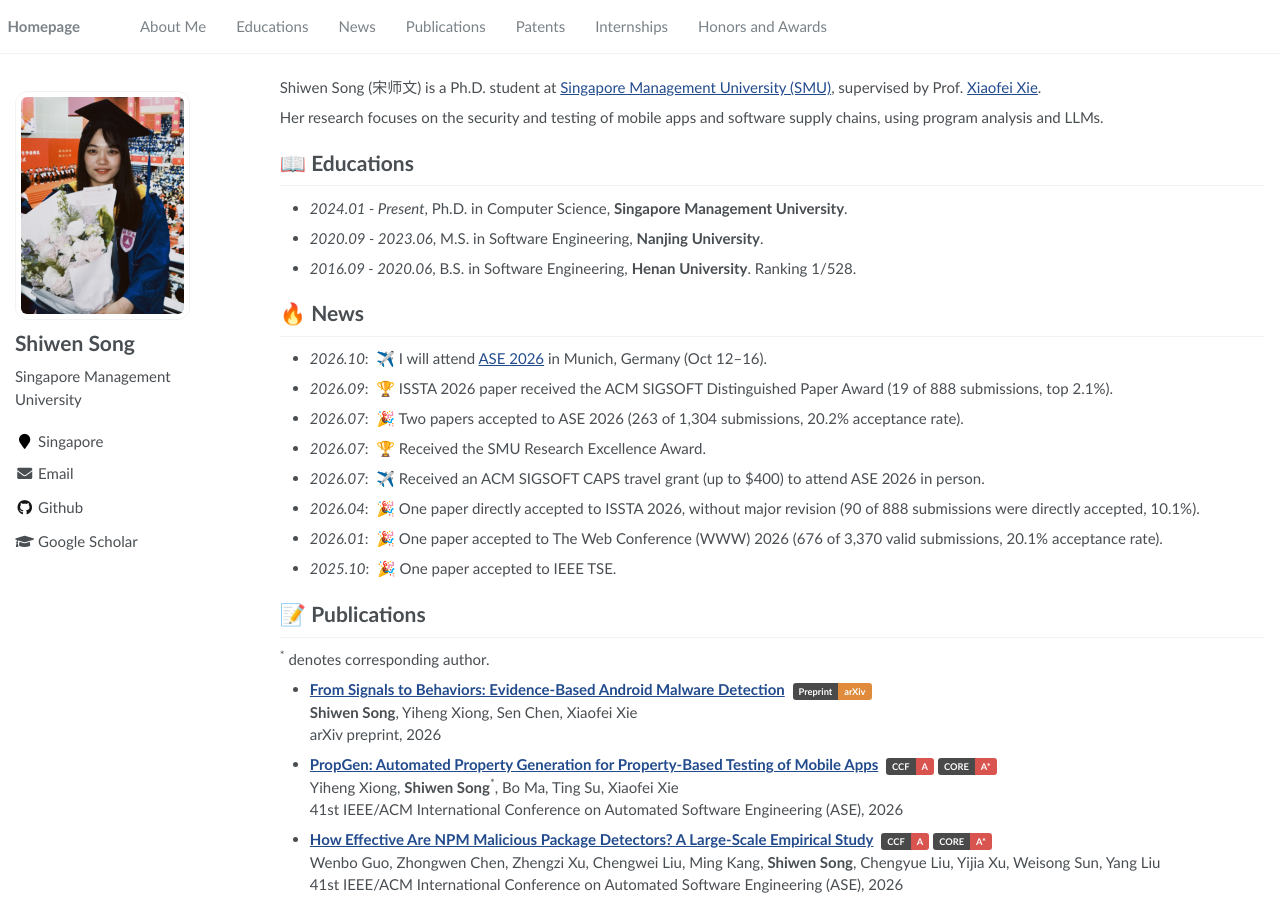
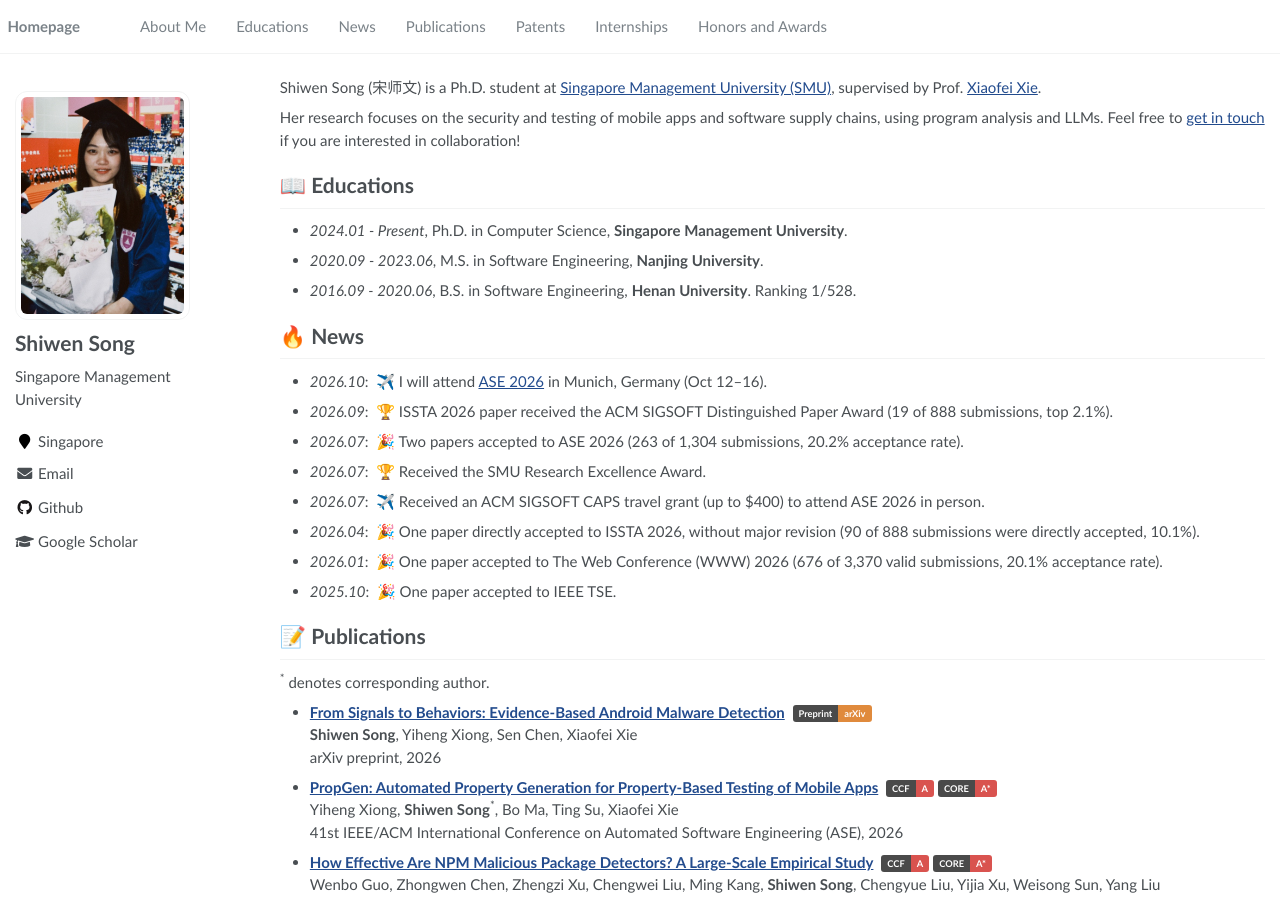
Before and after one commit to shiwen-song/shiwen-song.github.io, a Jekyll site: the page built from _pages/about.md, in a window 1280 px wide and 900 px high. Built offline with Jekyll 4.4.1, drawn with Linux system fonts in a browser that asks for light colours.

Commit message:
Bio: add collaboration invitation
Co-Authored-By: Claude Sonnet 5.5 <noreply@anthropic.com>

```diff
--- a/_pages/about.md
+++ b/_pages/about.md
@@ -19,7 +19,7 @@ redirect_from:
 
 Shiwen Song (宋师文) is a Ph.D. student at [Singapore Management University (SMU)](https://www.smu.edu.sg/), supervised by Prof. [Xiaofei Xie](https://scholar.google.com/citations?user=FfcZfJgAAAAJ&hl=zh-CN&oi=ao).
 
-Her research focuses on the security and testing of mobile apps and software supply chains, using program analysis and LLMs.
+Her research focuses on the security and testing of mobile apps and software supply chains, using program analysis and LLMs. Feel free to [get in touch](mailto:swsong@smu.edu.sg) if you are interested in collaboration!
 
 # 📖 Educations
 - *2024.01 - Present*, Ph.D. in Computer Science, **Singapore Management University**.
```
